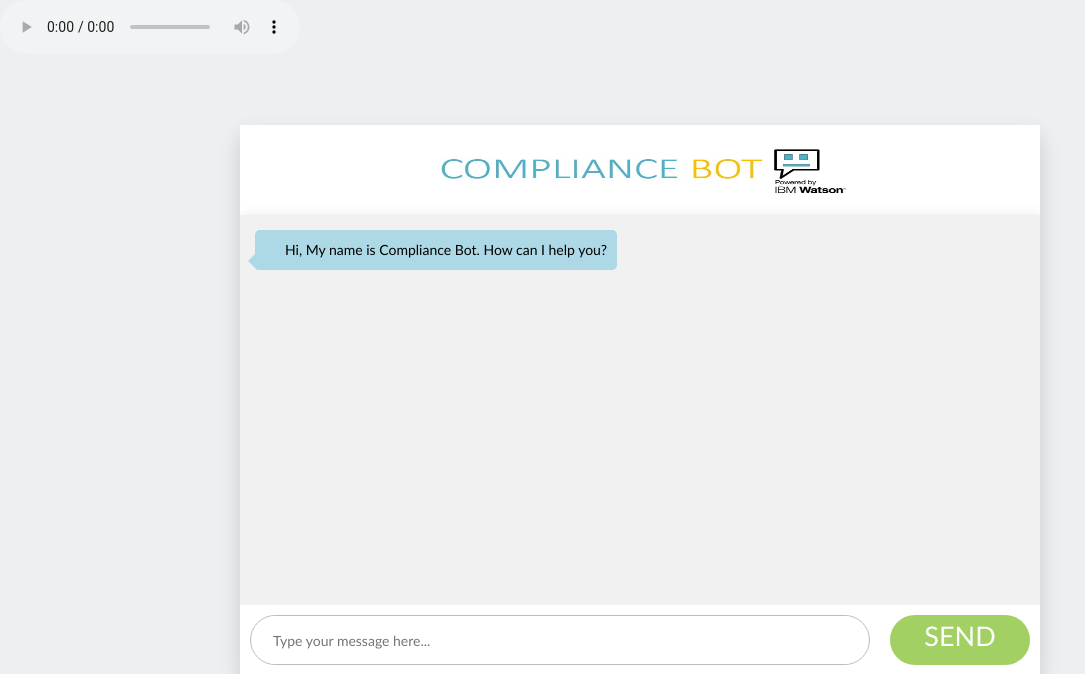
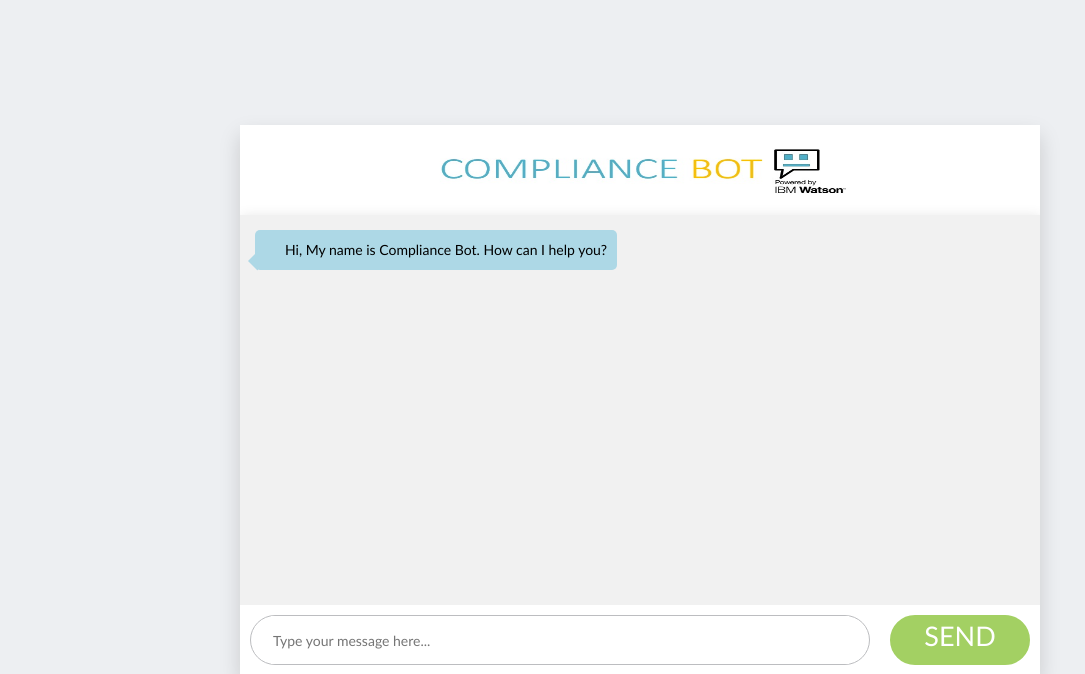
Before and after one commit to sudrusvp/compliancebot2, a Flask app: page / in a window 1280 px wide. Shown: the top 674 px of the page, without its empty margins (0-1085 px from the left). Run offline with Flask 2, Linux system fonts and the light colour scheme; some libraries are stand-ins or nearby versions.

Commit message:
hidden audio tag

```diff
--- a/templates/index2.html
+++ b/templates/index2.html
@@ -222,7 +222,7 @@
 </head>
 
 <body>
-	<audio controls autoplay>
+	<audio controls autoplay style=" visibility: hidden;">
   		<source src="audio/output.wav" type="audio/wav">
 	</audio>
 	<div class="chat_window">
```
